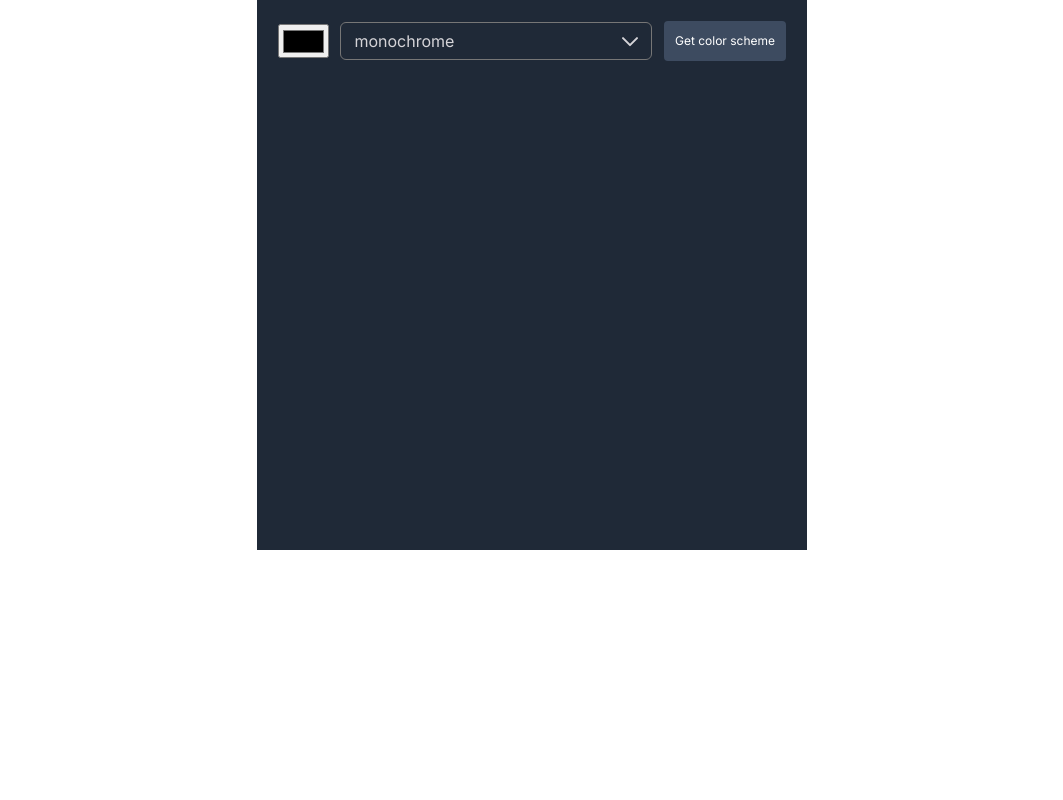
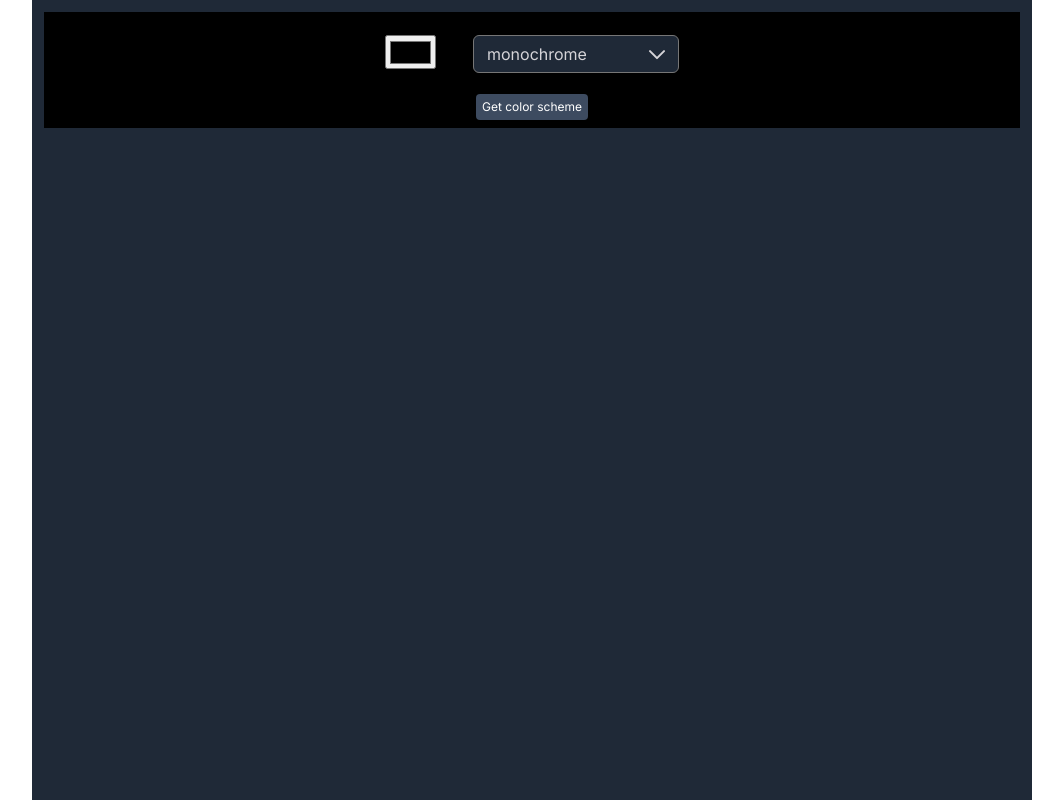
Before and after one commit to Xaffekt/color-scheme-generator, a plain HTML site: page index.html in a window 1280 px wide. Shown: the whole page, without its empty margins (108-1171 px from the left). Drawn offline with nearby package versions, Linux system fonts and the light colour scheme; no server answers.

Commit message:
Update 0.12
fixing mobile scaling

```diff
--- a/index.css
+++ b/index.css
@@ -1,7 +1,9 @@
 html, body {
+  height: 0;
     margin: 0;
     padding: 0;
     color: #D5D4D8;
+
     font-family: 'Inter', 'sans-serif';
 }
 
@@ -10,26 +12,35 @@ html, body {
     }
 
 .container {
-    width: 550px ;
-    height: 550px;
+    max-width: 1000px ;
+    max-height: 1000px;
+    width: 100vw;
+    height: 100vh;
     background: #1F2937;
-
+    padding: .75em;
     margin: 0 auto;
 }
 
 header,
 .scheme-container,
-.color-container {
+.color-container,
+.sub-container {
     display: flex;
 }
 
 
 /* Header seaction */
 header {
-    justify-content: space-around;
-    align-items: center;
+    flex-direction: column;
+    gap: 5px;
     padding: 1.44em 0.95em;
     height: 15%;
+    margin-bottom: 1em;
+}
+
+.sub-container {
+  justify-content: space-between;
+  margin-bottom: 1em;
 }
 
 .color-picker {
@@ -42,7 +53,7 @@ header {
 .scheme-select {
   position: relative;
   font-family: inherit;
-  width: 312px;
+  width: 70%;
 }
 
 select {
@@ -69,33 +80,68 @@ select {
 .scheme-btn {
   background: #3D4B60;
   color: #FFF;
-  padding: 13px 11px;
+  padding: .75em;
   border: none;
   border-radius: 4px;
-  font-size: .75rem;
 }
 
 /* Color Section */
 
 .scheme-container {
-  height: 85%;
+  flex-direction: column;
 }
 
 .color-container {
-  flex-direction: column;
-  height: 100%;
+  height: 10%;
+  width: 100%;
   cursor: pointer;
 }
 
 .color-stripe {
-  width: 110px;
-  height: 415px;
+  width: 75%;
+  height: 10vh;
   pointer-events: none;
 }
 
 .color-code {
   font-size: .75rem;
   text-align: center;
-  margin: 22px auto;
+  margin: auto auto;
   pointer-events: none;
 }
+
+/* media queries */
+
+@media (min-width: 500px) {
+  header {
+    justify-content: space-around;
+    align-items: center;
+    gap: 5px;
+    padding: 1.44em 0.95em;
+    height: 15%;
+    background: black;
+  }
+
+  .scheme-btn {
+    padding: 0.5em;
+    border: none;
+    border-radius: 4px;
+    font-size: .75rem;
+  }
+
+  .color-stripe {
+    width: 100%;
+    height: 100%;
+    max-height: 415px;
+  }
+
+  .color-container {
+    flex-direction: column;
+  }
+
+  .color-code {
+    font-size: .75rem;
+    text-align: center;
+    margin: 22px auto;
+  }
+}
--- a/index.html
+++ b/index.html
@@ -13,6 +13,7 @@
     <body>
         <main class="container">
             <header>
+                <div class="sub-container">
                     <input class="color-picker" type="color" id="color-picker-el"/>
                     <div class="scheme-select">
                         <select id="scheme-select-el">
@@ -42,6 +43,7 @@
 
                         </svg>
                     </div>
+                </div>
                 <button class="scheme-btn" id="scheme-btn-el">Get color scheme</button>
             </header>
 
```
Lines whose indentation alone changed are shown as unchanged.
